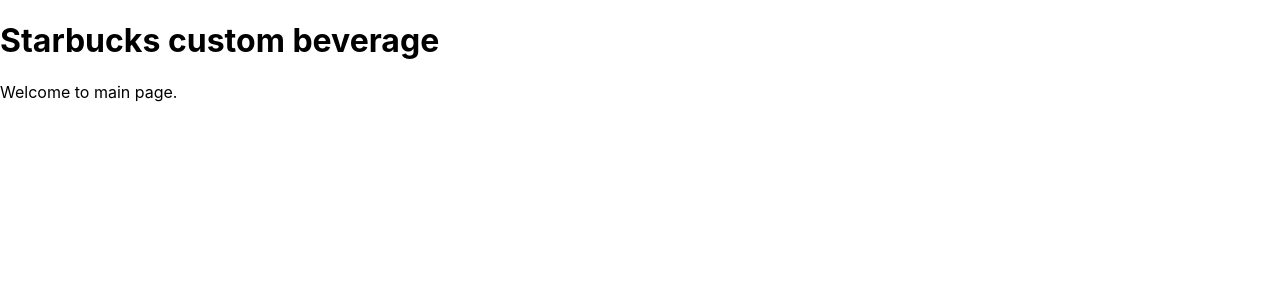
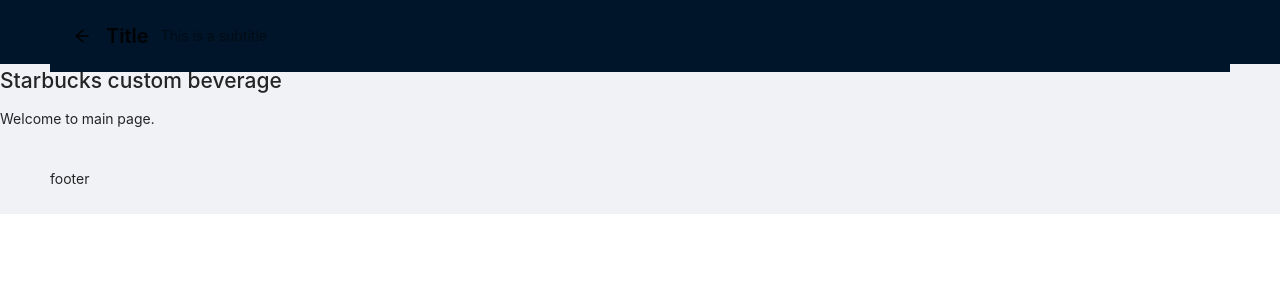
Before and after one commit to Couch-Coders/6th-starbucks-fe, a React (Create React App) app: page / in a window 1280 px wide. Shown: the top 300 px of the page. Built offline with nearby package versions, Linux system fonts and the light colour scheme.

Commit message:
refactor: split router code to `Router.jsx`

```diff
--- a/src/App.jsx
+++ b/src/App.jsx
@@ -1,29 +1,26 @@
+import React from "react";
+import {Layout} from "antd";
 import './App.css';
-import {BrowserRouter, Routes, Route } from "react-router-dom";
-import Home from "./routes/Home";
-import MyPage from "./routes/MyPage";
-import Detail from "./routes/Detail";
-import About from "./routes/About";
-import RegisterBeverage from "./routes/RegisterBeverage";
-import UpdateBeverage from "./routes/UpdateBeverage";
-import NotFound from "./routes/NotFound";
+import "antd/dist/antd.css";
+import Router from "./routes/Router";
+import Header from './components/Header';
+
+const {Header: HeaderWrapper, Content: ContentWrapper, Footer: FooterWrapper} = Layout
 
 const App = () => {
   // TODO refactoring routing using nested routing
   // https://reactrouter.com/docs/en/v6/getting-started/tutorial#nested-routes
 
   return (
-    <BrowserRouter>
-      <Routes>
-        <Route path="/" element={<Home/>}/>
-        <Route path="/pages/mypage" element={<MyPage/>}/>
-        <Route path="/pages/detail/:id" element={<Detail/>}/>
-        <Route path="/pages/about" element={<About/>}/>
-        <Route path="/pages/register-beverage" element={<RegisterBeverage/>}/>
-        <Route path="/pages/update-beverage" element={<UpdateBeverage/>}/>
-        <Route path="*" element={<NotFound/>}/>
-      </Routes>
-    </BrowserRouter>
+      <Layout>
+        <HeaderWrapper className="header">
+            <Header/>
+        </HeaderWrapper>
+        <ContentWrapper>
+          <Router/>
+        </ContentWrapper>
+        <FooterWrapper>footer</FooterWrapper>
+      </Layout>
   );
 }
 
--- /dev/null
+++ b/src/routes/Router.jsx
@@ -0,0 +1,26 @@
+import {BrowserRouter, Route, Routes} from "react-router-dom";
+import Home from "./Home";
+import MyPage from "./MyPage";
+import Detail from "./Detail";
+import About from "./About";
+import RegisterBeverage from "./RegisterBeverage";
+import UpdateBeverage from "./UpdateBeverage";
+import NotFound from "./NotFound";
+
+const Router = () => {
+    return (
+        <BrowserRouter>
+            <Routes>
+                <Route path="/" element={<Home/>}/>
+                <Route path="/pages/mypage" element={<MyPage/>}/>
+                <Route path="/pages/detail/:id" element={<Detail/>}/>
+                <Route path="/pages/about" element={<About/>}/>
+                <Route path="/pages/register-beverage" element={<RegisterBeverage/>}/>
+                <Route path="/pages/update-beverage" element={<UpdateBeverage/>}/>
+                <Route path="*" element={<NotFound/>}/>
+            </Routes>
+        </BrowserRouter>
+    )
+}
+
+export default Router;
```
